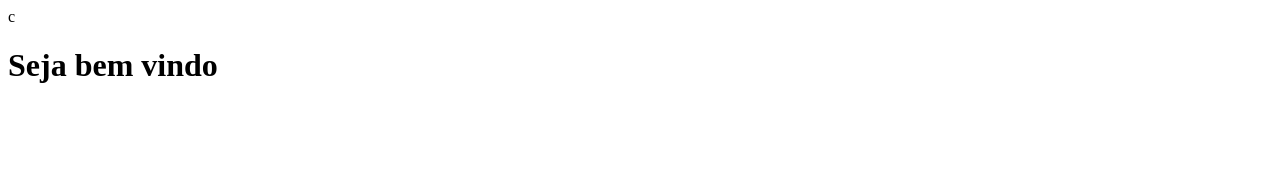
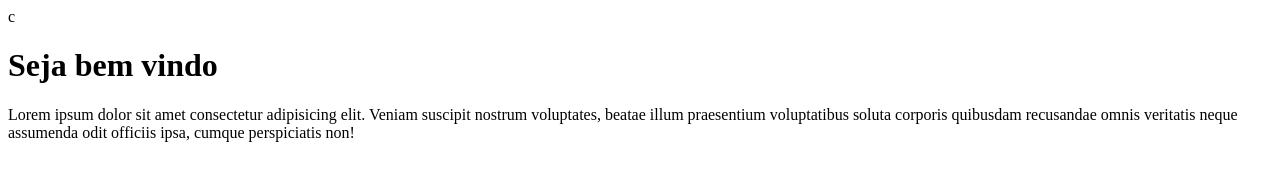
Before and after one commit to Venicio-Pinheiro/projeto01, a plain HTML site: page index.html in a window 1280 px wide. Drawn offline with Linux system fonts and the light colour scheme.

Commit message:
Adicionando texto no bade

```diff
--- a/index.html
+++ b/index.html
@@ -9,6 +9,6 @@ c
 </head>
 <body>
     <h1>Seja bem vindo</h1>
-
+    <p>Lorem ipsum dolor sit amet consectetur adipisicing elit. Veniam suscipit nostrum voluptates, beatae illum praesentium voluptatibus soluta corporis quibusdam recusandae omnis veritatis neque assumenda odit officiis ipsa, cumque perspiciatis non!</p>
 </body>
 </html>
```
